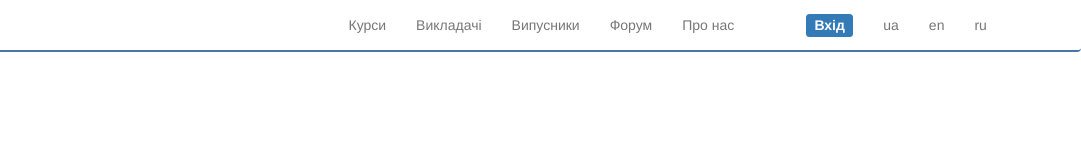
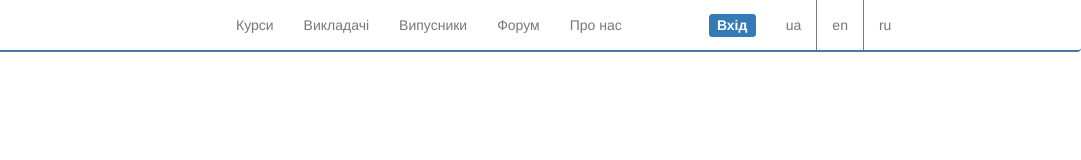
Before and after one commit to ViktorHumeniuk/CourseProject2, a plain HTML site: page index.html in a window 1280 px wide. Shown: the full height of the page, 199-1280 px from the left. Drawn offline with nearby package versions, Linux system fonts and the light colour scheme.

Commit message:
changed header and language + added css

```diff
--- a/css/style.css
+++ b/css/style.css
@@ -1,4 +1,16 @@
+.navbar.navbar-default{
+    background-color: white;
+    border: none;
+    border-bottom: 2px solid #4b75a4;
+}
 .nav .navbar-nav ul{
     color: #0e0e0e;
     font-weight: bold;
 }
+ul.nav.navbar-nav.languages li{
+    border-left: 1px solid grey;
+
+}
+ul.nav.navbar-nav.languages li:first-child{
+    border-left: none;
+}
--- a/index.html
+++ b/index.html
@@ -11,8 +11,9 @@
 </head>
 <body>
 
-<nav class="navbar navbar-default" style="background-color: white; border: none; border-bottom: 2px solid #4b75a4;">
+<header class="navbar navbar-static-top bs-docs-navbar" id="top">
 
+    <nav class="navbar navbar-default">
         <div class="container-fluid">
             <div class="container">
                 <div class="row">
@@ -25,7 +26,7 @@
                         </button>
                         <a class="navbar-brand" href="#"><img src="images/intitaLogo.jpg" alt="intitaLogo" style="width: 140px; height: 45px"></a>
                     </div>
-                <div class="col-lg-5 col-lg-offset-3">
+                    <div class="col-lg-5 col-lg-offset-2">
                         <!-- Brand and toggle get grouped for better mobile display -->
                         <div class="collapse navbar-collapse" id="bs-example-navbar-collapse-1">
                             <ul class="nav navbar-nav">
@@ -41,14 +42,10 @@
                             <ul class="nav navbar-nav">
                                 <li><a href="#"><span class="label label-primary " style="font-size:100%">Вхід</span></a></li>
                             </ul>
-                        <ul class="nav navbar-nav">
-                            <p class="navbar-text">ua</p>
-                        </ul>
-                        <ul class="nav navbar-nav">
-                            <p class="navbar-text">en</p>
-                        </ul>
-                        <ul class="nav navbar-nav">
-                            <p class="navbar-text">ru</p>
+                            <ul class="nav navbar-nav languages">
+                                <li><a href="#">ua</a></li>
+                                <li><a href="#">en</a></li>
+                            <li><a href="#">ru</a></li>
                             </ul>
                         </div>
                 </div>
@@ -56,6 +53,7 @@
 
         </div>
     </nav>
+</header>
 
 <script src="//code.jquery.com/jquery.js"></script>
 <script src="https://maxcdn.bootstrapcdn.com/bootstrap/3.3.6/js/bootstrap.min.js" integrity="sha384-0mSbJDEHialfmuBBQP6A4Qrprq5OVfW37PRR3j5ELqxss1yVqOtnepnHVP9aJ7xS" crossorigin="anonymous"></script>
```
Lines whose indentation alone changed are shown as unchanged.
